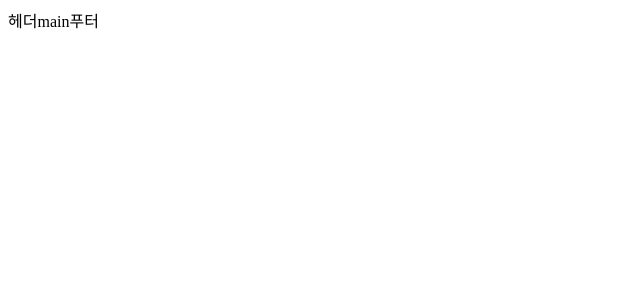
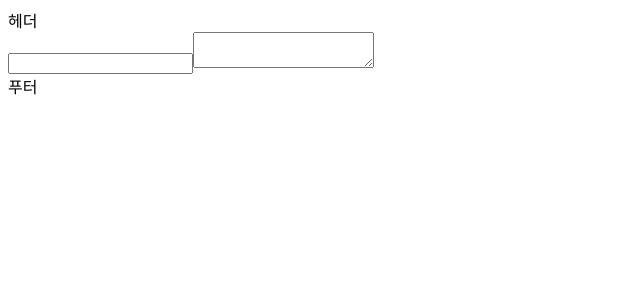
Before and after one commit to Leewonno/lyrics, a React (Vite) app: page / in a window 1280 px wide. Shown: the top 300 px of the page, without its empty margins (0-640 px from the left). Built offline with nearby package versions, Linux system fonts and the light colour scheme.

Commit message:
[Feat] 변환창 추가

```diff
--- a/src/main/Main.tsx
+++ b/src/main/Main.tsx
@@ -1,5 +1,9 @@
+import { Translate } from "./components/Translate";
+
 export function Main(){
     return (
-        <>main</>
+        <>
+            <Translate />
+        </>
     )
 }
--- a/src/main/components/Translate.tsx
+++ b/src/main/components/Translate.tsx
@@ -1,5 +1,9 @@
+import { TranslateBox } from "./box/TranslateBox";
+
 export function Translate(){
     return (
-        <>변환창</>
+        <>
+            <TranslateBox />
+        </>
     )
 }
--- /dev/null
+++ b/src/main/components/box/TranslateBox.tsx
@@ -0,0 +1,11 @@
+import { TranslateWidget } from "../widget/TranslateWidget";
+
+export function TranslateBox(){
+    return (
+        <>
+            <section>
+                <TranslateWidget />
+            </section>
+        </>
+    )
+}
--- /dev/null
+++ b/src/main/components/widget/TranslateWidget.tsx
@@ -0,0 +1,10 @@
+export function TranslateWidget(){
+    return (
+        <>
+            <form>
+                <input />
+                <textarea />
+            </form>
+        </>
+    )
+}
```
